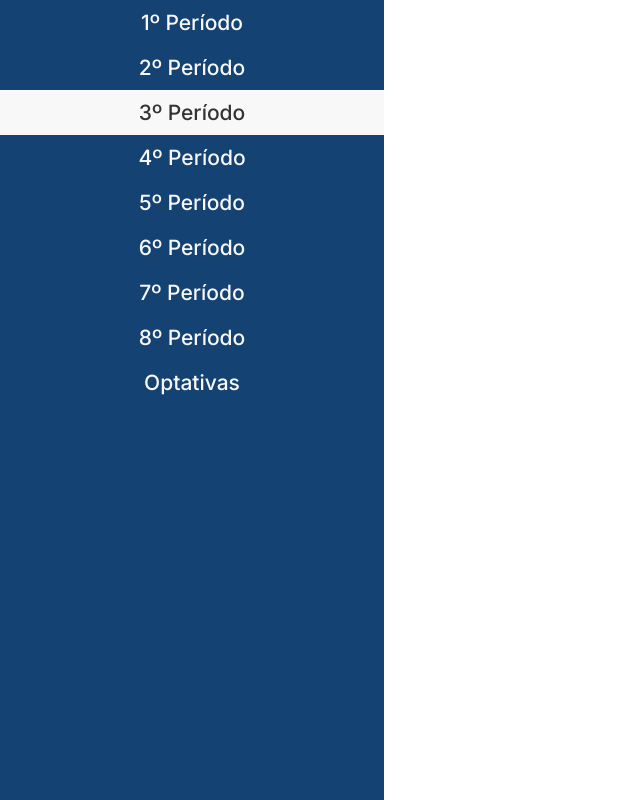
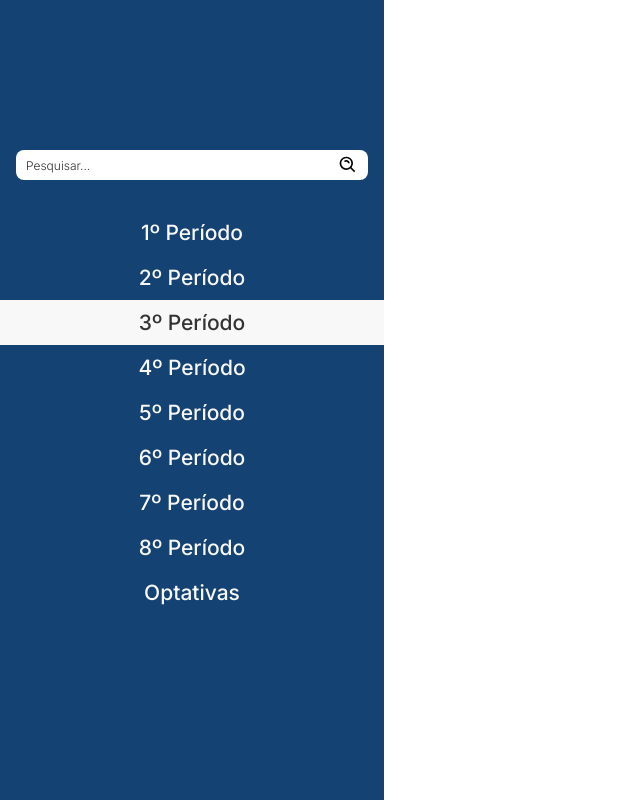
Before and after one commit to NyviDev/cefetdb-frontend, a React (Create React App) app: page / in a window 1280 px wide. Shown: the whole page, without its empty margins (0-640 px from the left). Built offline with nearby package versions, Linux system fonts and the light colour scheme.

Commit message:
feat: add search bar component HTML and style

```diff
--- a/package.json
+++ b/package.json
@@ -12,6 +12,7 @@
     "@types/react-dom": "^18.0.11",
     "react": "^18.2.0",
     "react-dom": "^18.2.0",
+    "react-icons": "^4.8.0",
     "react-router-dom": "^6.10.0",
     "react-scripts": "5.0.1",
     "sass": "^1.60.0",
--- a/src/View/App.tsx
+++ b/src/View/App.tsx
@@ -1,5 +1,5 @@
 import React from "react";
-import Sidebar from "../components/Sidebar";
+import Sidebar from "../components/Sidebar/Sidebar";
 
 function App() {
   return (
--- a/src/components/Sidebar.tsx
+++ b/src/components/Sidebar/Sidebar.tsx
@@ -1,9 +1,11 @@
 import React from "react";
 import styles from "./sidebar.module.scss";
+import SearchBar from "./components/SearchBar";
 
 function Sidebar() {
   return (
     <aside className={styles.sidebar}>
+      <SearchBar />
       <nav>
         <ul>
           <li className={styles.item}>1º Período</li>
--- /dev/null
+++ b/src/components/Sidebar/components/SearchBar.tsx
@@ -0,0 +1,17 @@
+import React from "react";
+import { BiSearchAlt } from "react-icons/bi";
+
+import styles from "./searchBar.module.scss";
+
+const SearchBar = () => {
+  return (
+    <form className={styles.searchBar}>
+      <input className={styles.input} type="text" placeholder="Pesquisar..." />
+      <button type="submit" className={styles.buttonSearch}>
+          <BiSearchAlt className={styles.searchIcon}/>
+      </button>
+    </form>
+  );
+};
+
+export default SearchBar;
--- /dev/null
+++ b/src/components/Sidebar/components/searchBar.module.scss
@@ -0,0 +1,34 @@
+@import "../../../styles/all.scss";
+
+.searchBar {
+  position: relative;
+  margin-bottom: 30px;
+
+  @include flex(row, center, center);
+  .input {
+    margin: 0 16px;
+    padding: 0 35px 0 10px;
+    width: 100%;
+    height: 30px;
+    border-radius: 8px;
+    border: none;
+
+    &:focus {
+      outline: 2px solid $dark-blue;
+    }
+
+    &::placeholder {
+      @include fontStyle(300, 12px, 15px, $black);
+    }
+  }
+  .buttonSearch {
+    right: 26px;
+    position: absolute;
+    height: 20px;
+    cursor: pointer;
+
+    .searchIcon {
+      font-size: 20px;
+    }
+  }
+}
--- a/src/components/sidebar.module.scss
+++ b/src/components/Sidebar/sidebar.module.scss
@@ -1,6 +1,7 @@
-@import "../styles/all.scss";
+@import "../../styles/all.scss";
 
 .sidebar {
+    padding-top: 150px;
     max-width: 400px;
     width: 30%;
     height: 100vh;
--- a/src/styles/global.scss
+++ b/src/styles/global.scss
@@ -1,6 +1,7 @@
 @import url("https://fonts.googleapis.com/css2?family=Inter:wght@300;400;500;600;700&display=swap");
 
 * {
+  box-sizing: border-box;
   margin: 0;
   padding: 0;
   font-family: "Inter", sans-serif;
@@ -9,3 +10,8 @@
 ul {
   list-style: none;
 }
+
+button {
+  border: none;
+  background: transparent;
+}
```
Also changed, not shown: 1 other file (tests, documents, lock files or other folders).
